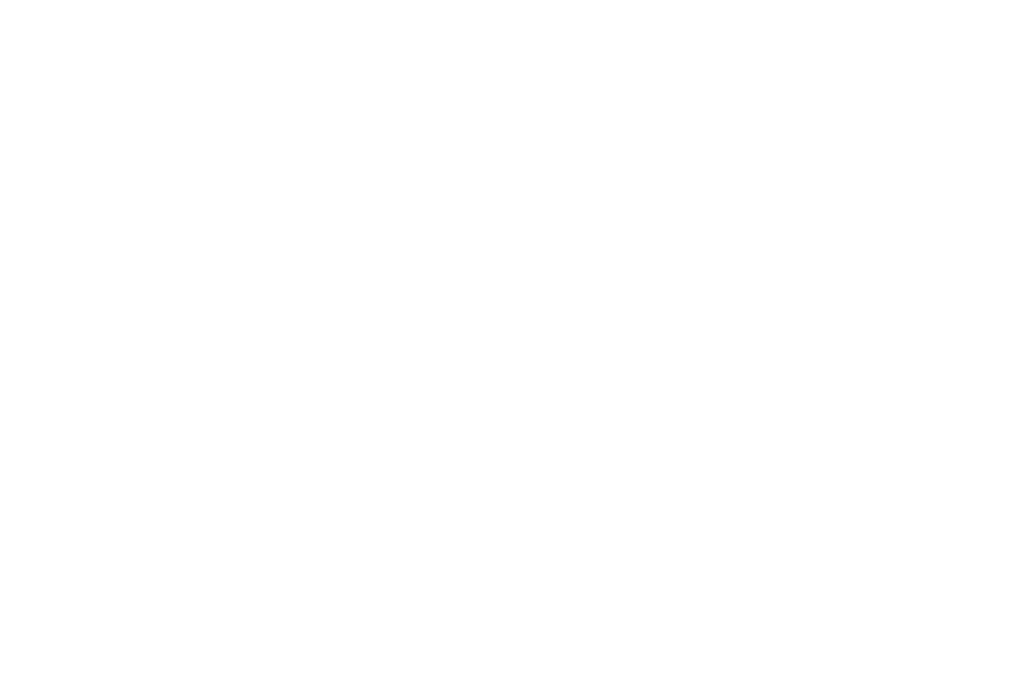
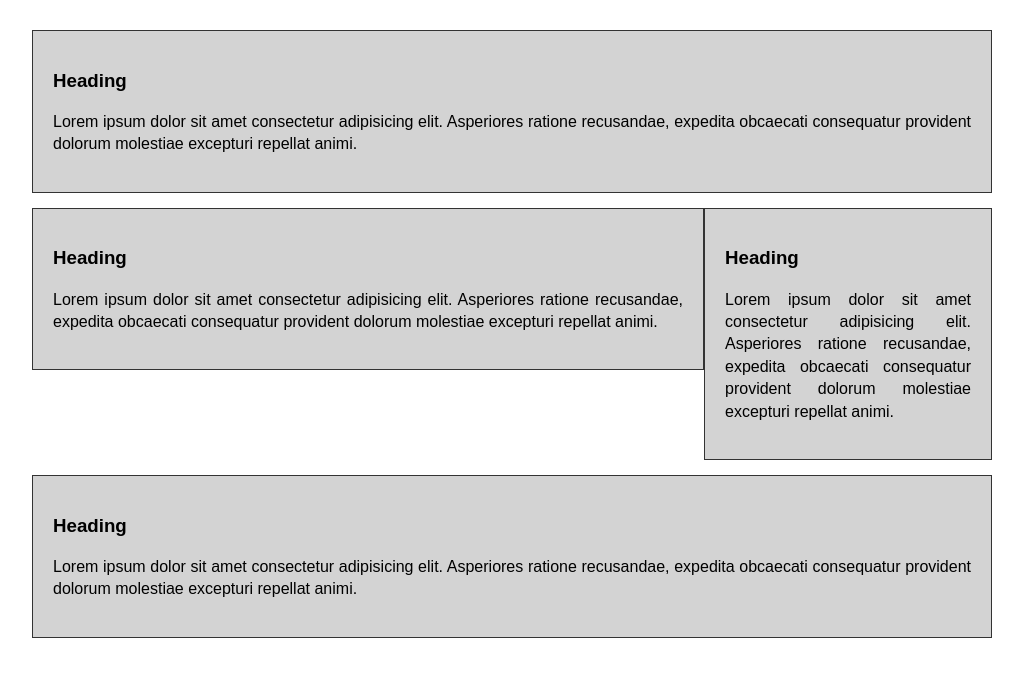
Before and after one commit to mariolazzari/modern-html-css, a plain HTML site: page 03_CssBasic/07_float_align.html in a window 1280 px wide. Shown: the whole page, without its empty margins (128-1151 px from the left). Drawn offline with Linux system fonts and the light colour scheme.

Commit message:
Done lesson 27 section 3

```diff
--- a/03_CssBasic/07_float_align.html
+++ b/03_CssBasic/07_float_align.html
@@ -1,15 +1,90 @@
 <!DOCTYPE html>
 <html lang="en">
   <head>
-  <meta charset="UTF-8">
-  <meta name="viewport" content="width=device-width, initial-scale=1.0">
-  <meta http-equiv="X-UA-Compatible" content="ie=edge">
+    <meta charset="UTF-8" />
+    <meta name="viewport" content="width=device-width, initial-scale=1.0" />
+    <meta http-equiv="X-UA-Compatible" content="ie=edge" />
     <title>Float & Align</title>
     <style>
+      * {
+        box-sizing: border-box;
+      }
 
+      body {
+        font-family: Arial, Helvetica, sans-serif;
+        line-height: 1.4em;
+      }
+
+      .container {
+        max-width: 960px;
+        margin: 30px auto;
+      }
+
+      .clr {
+        clear: both;
+      }
+
+      .box {
+        background: lightgray;
+        border: 1px solid #333;
+        padding: 20px;
+        margin-bottom: 15px;
+      }
+
+      .box p {
+        text-align: justify;
+      }
+
+      #box-2 {
+        float: left;
+        width: 70%;
+      }
+
+      #box-3 {
+        float: right;
+        width: 30%;
+      }
     </style>
   </head>
   <body>
+    <div class="container">
+      <div id="box-1" class="box">
+        <h3>Heading</h3>
+        <p>
+          Lorem ipsum dolor sit amet consectetur adipisicing elit. Asperiores
+          ratione recusandae, expedita obcaecati consequatur provident dolorum
+          molestiae excepturi repellat animi.
+        </p>
+      </div>
 
+      <div id="box-2" class="box">
+        <h3>Heading</h3>
+        <p>
+          Lorem ipsum dolor sit amet consectetur adipisicing elit. Asperiores
+          ratione recusandae, expedita obcaecati consequatur provident dolorum
+          molestiae excepturi repellat animi.
+        </p>
+      </div>
+
+      <div id="box-3" class="box">
+        <h3>Heading</h3>
+        <p>
+          Lorem ipsum dolor sit amet consectetur adipisicing elit. Asperiores
+          ratione recusandae, expedita obcaecati consequatur provident dolorum
+          molestiae excepturi repellat animi.
+        </p>
+      </div>
+
+      <div class="clr"></div>
+
+      <div id="box-4" class="box">
+        <h3>Heading</h3>
+        <p>
+          Lorem ipsum dolor sit amet consectetur adipisicing elit. Asperiores
+          ratione recusandae, expedita obcaecati consequatur provident dolorum
+          molestiae excepturi repellat animi.
+        </p>
+      </div>
+    </div>
   </body>
 </html>
```
Lines whose indentation alone changed are shown as unchanged.
